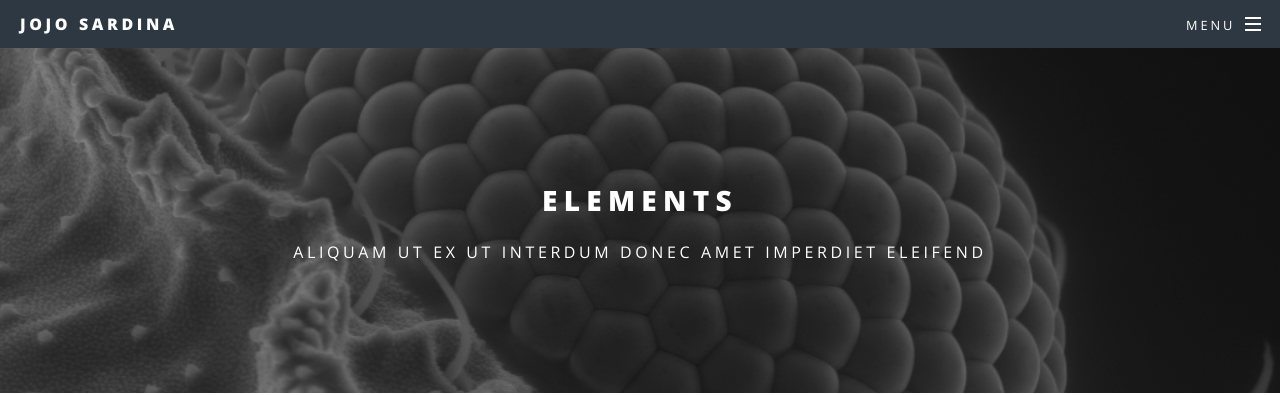
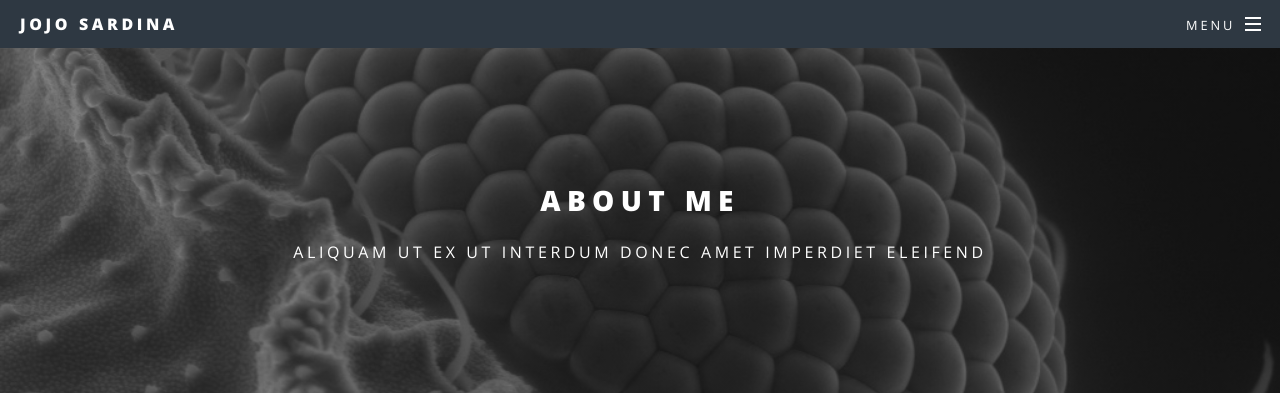
Before and after one commit to jojosardina/jojosardina.github.io, a Jekyll site: the page built from elements.html, in a window 1280 px wide and 900 px high. Shown: the top 395 px of the window. Built offline with Jekyll 4.4.1, drawn with Linux system fonts in a browser that asks for light colours.

Commit message:
Update elements.html

```diff
--- a/elements.html
+++ b/elements.html
@@ -1,6 +1,6 @@
 ---
 layout: page
-title: Elements
+title: About Me
 ---
 			<section>
 				<h4>Text</h4>
```
